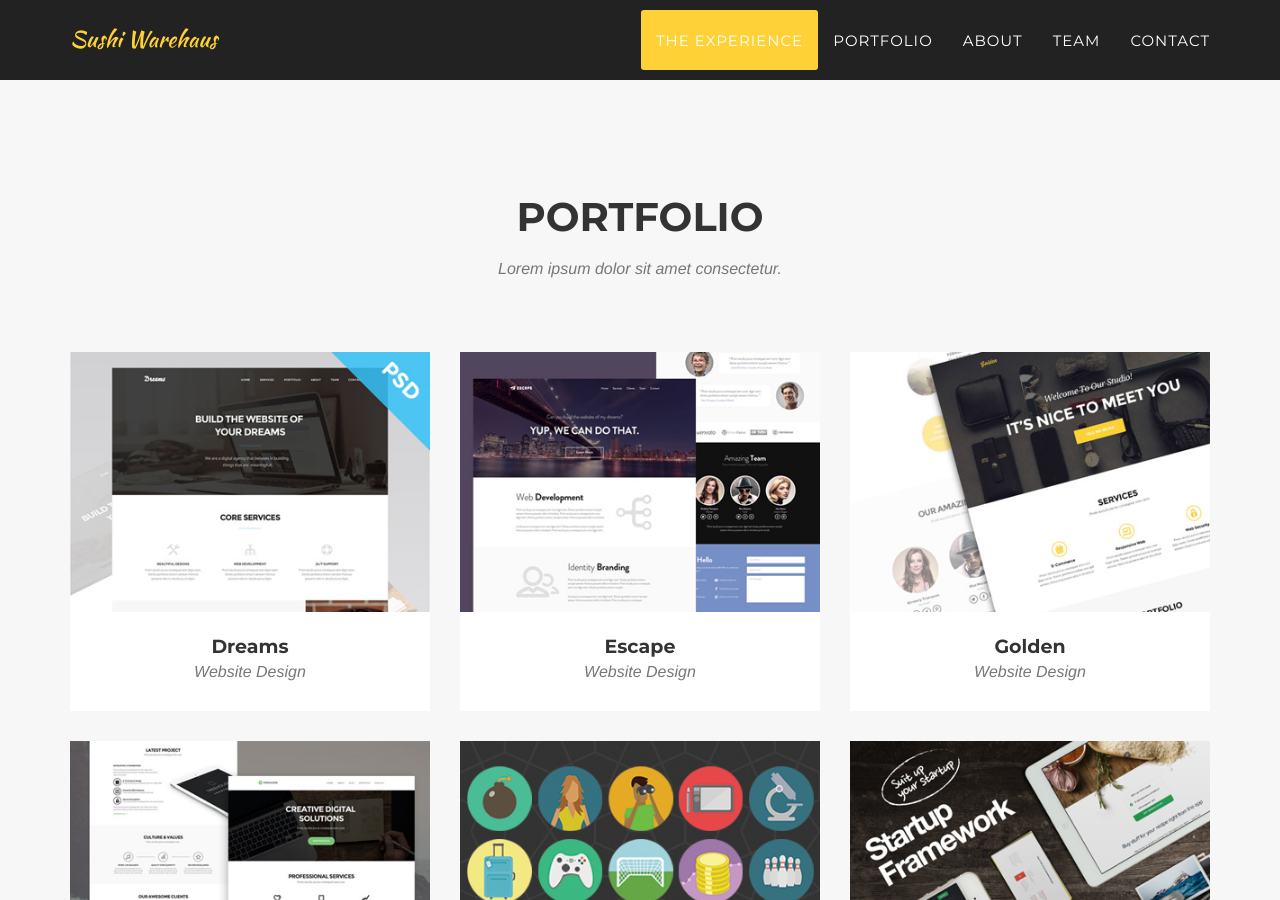
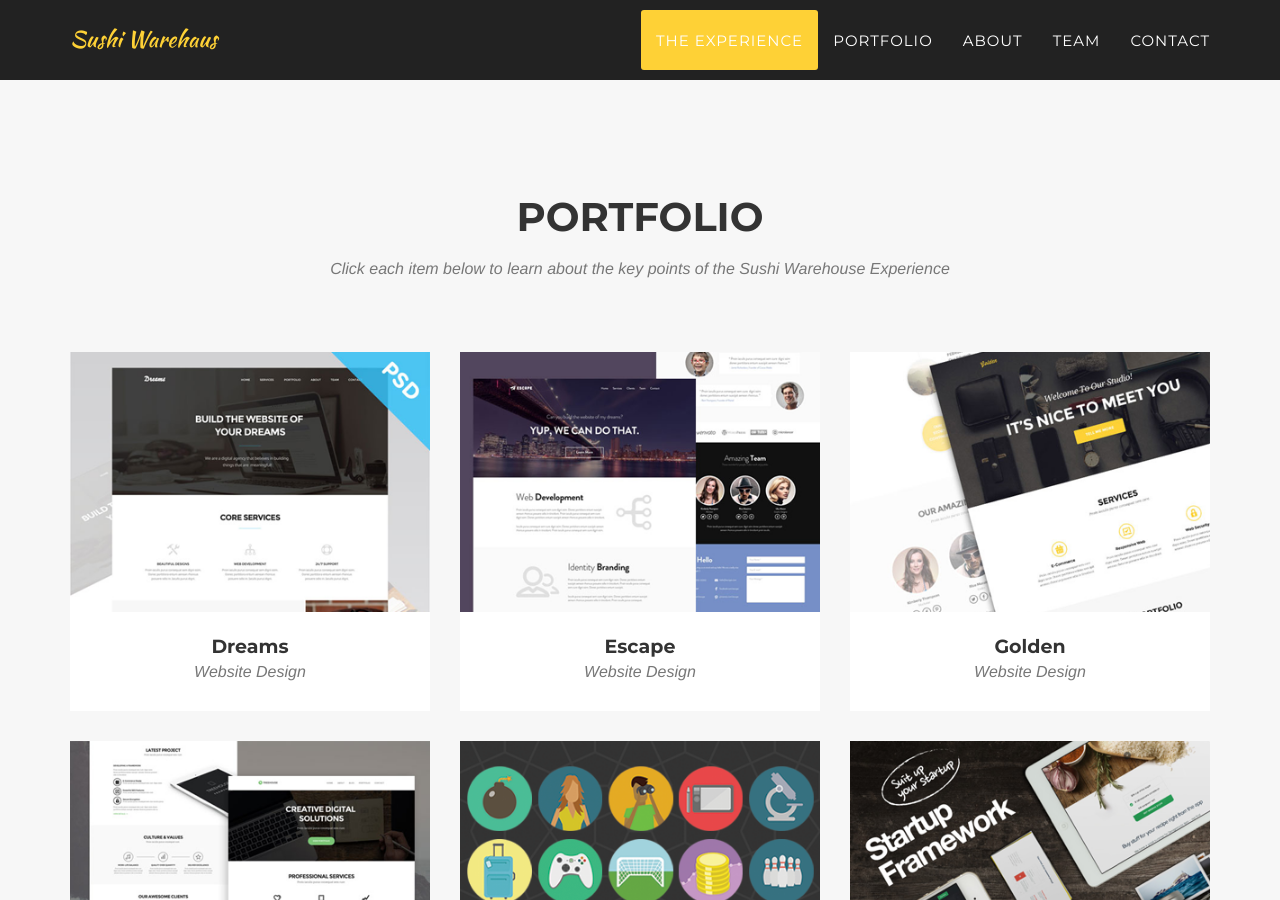
Before and after one commit to aleksnavratil/sushi-warehouse, a Jekyll site: the page built from index.html, in a window 1280 px wide and 900 px high, scrolled down 1600 px. Built offline with Jekyll 4.4.1, drawn with Linux system fonts in a browser that asks for light colours; some web fonts are replaced.

Commit message:
Slight improvement to portfolio copywriting.

```diff
--- a/_includes/portfolio_grid.html
+++ b/_includes/portfolio_grid.html
@@ -4,7 +4,7 @@
             <div class="row">
                 <div class="col-lg-12 text-center">
                     <h2 class="section-heading">Portfolio</h2>
-                    <h3 class="section-subheading text-muted">Lorem ipsum dolor sit amet consectetur.</h3>
+                    <h3 class="section-subheading text-muted">Click each item below to learn about the key points of the Sushi Warehouse Experience</h3>
                 </div>
             </div>
             <div class="row">
```
